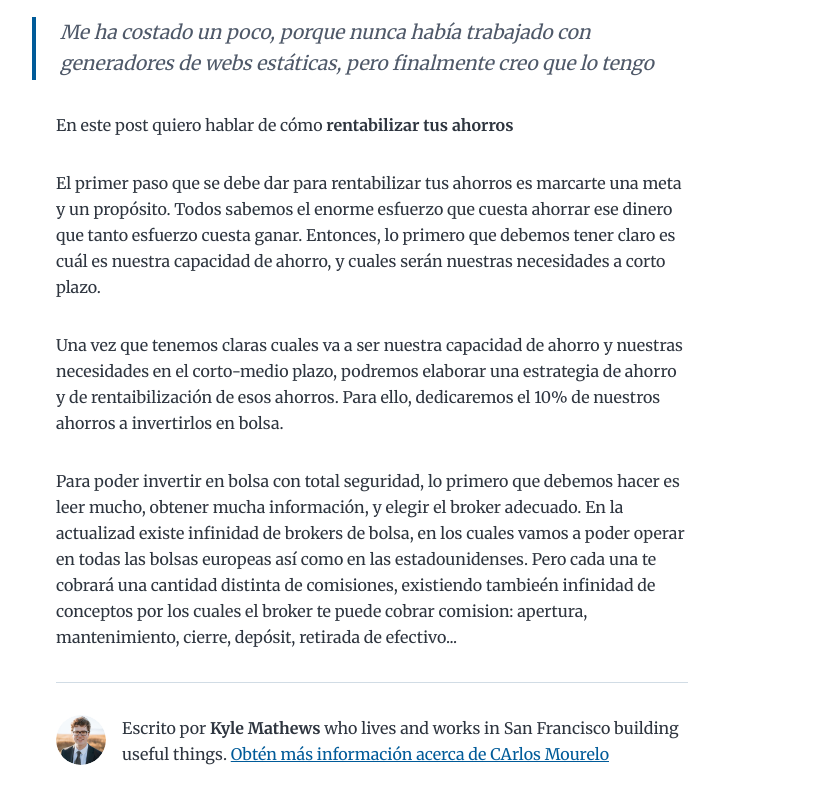
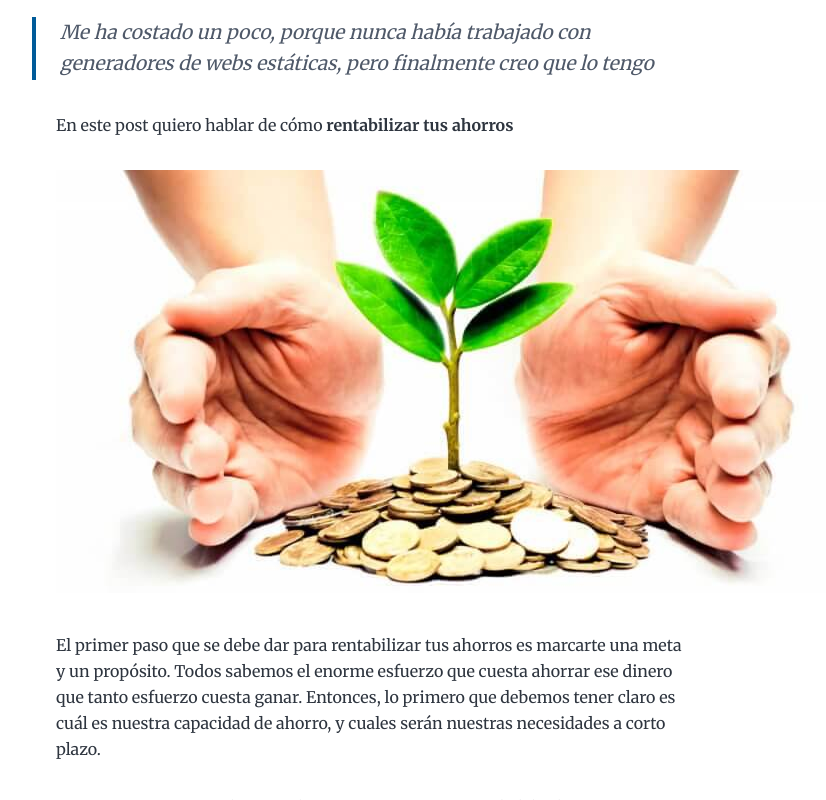
Before and after one commit to mourelo/mourelo-actividad1, a Gatsby site: page /hello-world/ in a window 1280 px wide. Shown: the part 394-1194 px from the top of the page, without its empty margins (268-1094 px from the left). Built offline with nearby package versions, Linux system fonts and the light colour scheme; Gatsby itself is replaced by a stand-in of ours.

Commit message:
Update index.md

```diff
--- a/content/blog/hello-world/index.md
+++ b/content/blog/hello-world/index.md
@@ -10,6 +10,8 @@ description: "Rentabilizar tus ahorros"
 
 En este post quiero hablar de cómo **rentabilizar tus ahorros**
 
+![Rentabilizar ahorros](./el-ahorro-fiscal.jpg)
+
 El primer paso que se debe dar para rentabilizar tus ahorros es marcarte una meta y un propósito. Todos sabemos el enorme esfuerzo que cuesta ahorrar ese dinero que tanto esfuerzo cuesta ganar. Entonces, lo primero que debemos tener claro es cuál es nuestra capacidad de ahorro, y cuales serán nuestras necesidades a corto plazo.
 
 Una vez que tenemos claras cuales va a ser nuestra capacidad de ahorro y nuestras necesidades en el corto-medio plazo, podremos elaborar una estrategia de ahorro y de rentaibilización de esos ahorros. Para ello, dedicaremos el 10% de nuestros ahorros a invertirlos en bolsa.
```
